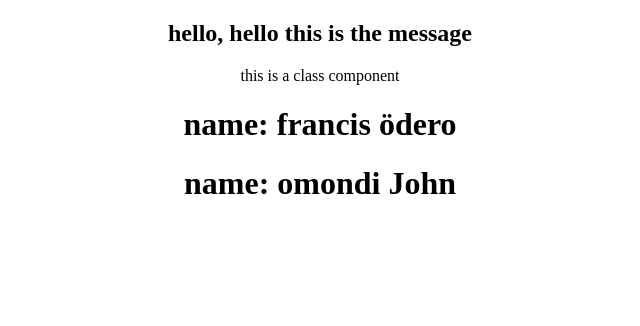
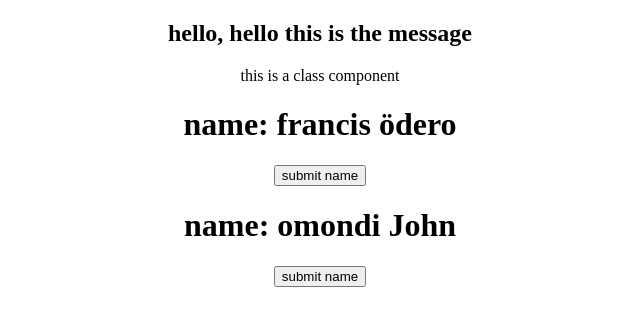
Before and after one commit to Francisomondi/react-dojo-app, a React (Create React App) app: page / in a window 1280 px wide. Shown: the top 326 px of the page, without its empty margins (320-960 px from the left). Built offline with nearby package versions, Linux system fonts and the light colour scheme.

Commit message:
handle simple click events

```diff
--- a/src/components/Profile.js
+++ b/src/components/Profile.js
@@ -2,11 +2,16 @@ import React from "react";
 
 const Profile = props => {
   const { name, lastname } = props;
+
+  const handleButtonClick = () => {
+    console.log("button clicked by ", name);
+  };
   return (
     <div>
       <h1>
         name: {name} {lastname}
       </h1>
+      <button onClick={handleButtonClick}>submit name</button>
     </div>
   );
 };
```
